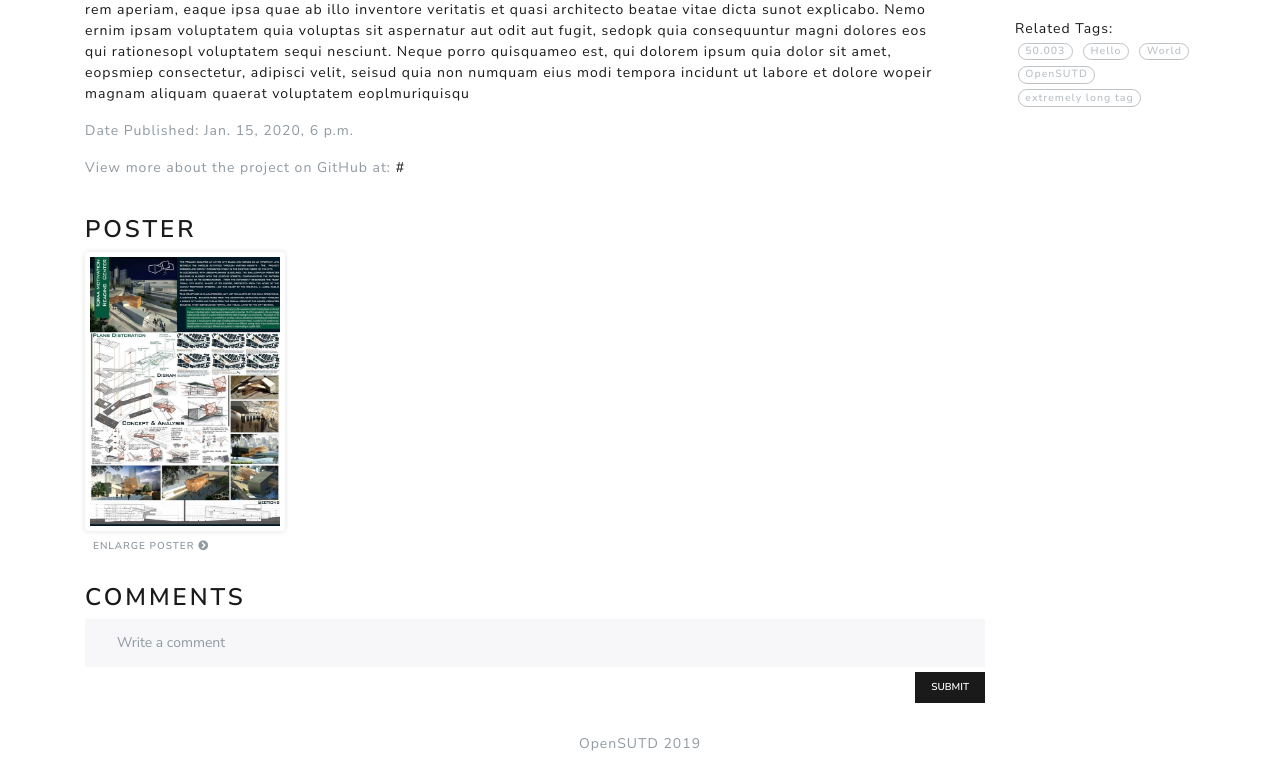
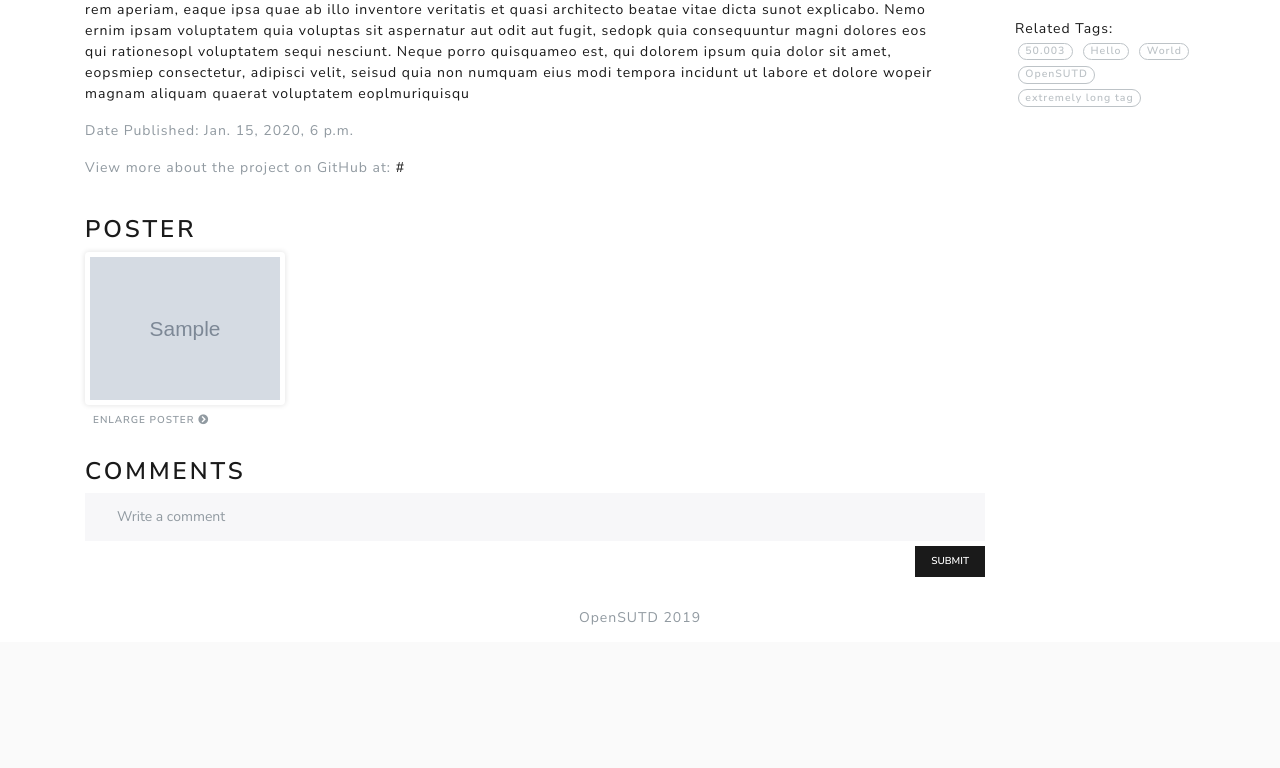
Before and after one commit to OpenSUTD/web-platform-prototype, a Django app: page /projects/1/ in a window 1280 px wide. Shown: the part 1059-1827 px from the top of the page. After the commit the page ends 1684 px from the top, so only its background shows below. Run offline with Django 3.2, Linux system fonts and the light colour scheme; tables that the repository leaves empty hold one stand-in row (values such as "Sample post"); grey boxes marked "Sample" are stand-in pictures; some libraries are stand-ins or nearby versions.

Commit message:
Fixed some templating and broken links

```diff
--- a/projects/models.py
+++ b/projects/models.py
@@ -91,6 +91,9 @@ class Project(models.Model):
     # needs to be github url
     url = models.CharField(max_length=200)
 
+    poster_url = models.CharField(
+        max_length=200, default="https://via.placeholder.com/900x400?text=project_poster_image")
+
     status = models.CharField(
         max_length=10, choices=STATUS_CHOICES, default="PENDING")
 
--- a/projects/templates/base.html
+++ b/projects/templates/base.html
@@ -15,7 +15,7 @@
 
 <body>
     <nav class="navbar navbar-expand-md navbar-dark fixed-top bg-none">
-        <a class="navbar-brand" href="#">OPENSUTD</a>
+        <a class="navbar-brand" href="{% url 'projects:home'%}">OPENSUTD</a>
         <button class="navbar-toggler" type="button" data-toggle="collapse" data-target="#navbarCollapse"
             aria-controls="navbarCollapse" aria-expanded="false" aria-label="Toggle navigation">
             <span class="navbar-toggler-icon"></span>
--- a/projects/templates/projects/showcase.html
+++ b/projects/templates/projects/showcase.html
@@ -30,18 +30,18 @@
                     tempora incidunt ut labore et dolore wopeir magnam aliquam quaerat voluptatem eoplmuriquisqu</p>
                 <p>Date Published: {{ current_project.published_date }}</p>
                 <p>View more about the project on GitHub at: <a
-                        href={{ current_project.url }}>{{ current_project.url }}</a></p>
+                        href="{{ current_project.url }}">{{ current_project.url }}</a></p>
             </div>
         </div>
         <br>
         <div class="card poster card-no-border">
             <h3>Poster</h3>
             <div class="poster-thumbnail">
-                <a href='{% static "images/poster_example.jpg" %}'>
-                    <img src='{% static "images/poster_example.jpg" %}' alt="Poster">
+                <a href='{{ current_project.poster_url }}'>
+                    <img src='{{ current_project.poster_url }}' alt="Poster">
                 </a>
                 <br>
-                <a href='{% static "images/poster_example.jpg" %}' class="btn btn-sm poster-enlarge">Enlarge Poster <i
+                <a href='{{ current_project.poster_url }}' class="btn btn-sm poster-enlarge">Enlarge Poster <i
                         class="fas fa-chevron-circle-right"></i></a>
             </div>
         </div>
```
Also changed, not shown: projects/migrations/0001_initial.py.
